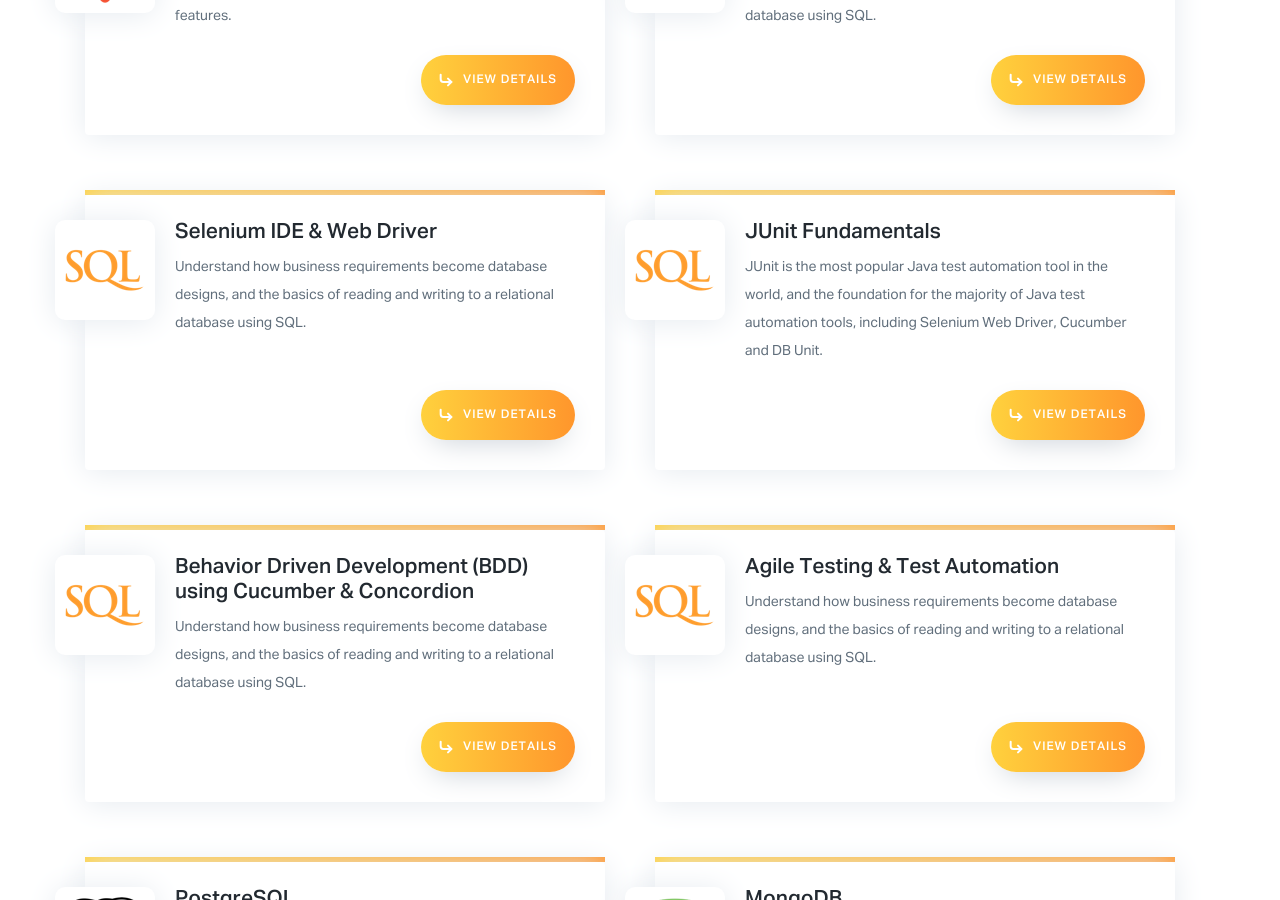
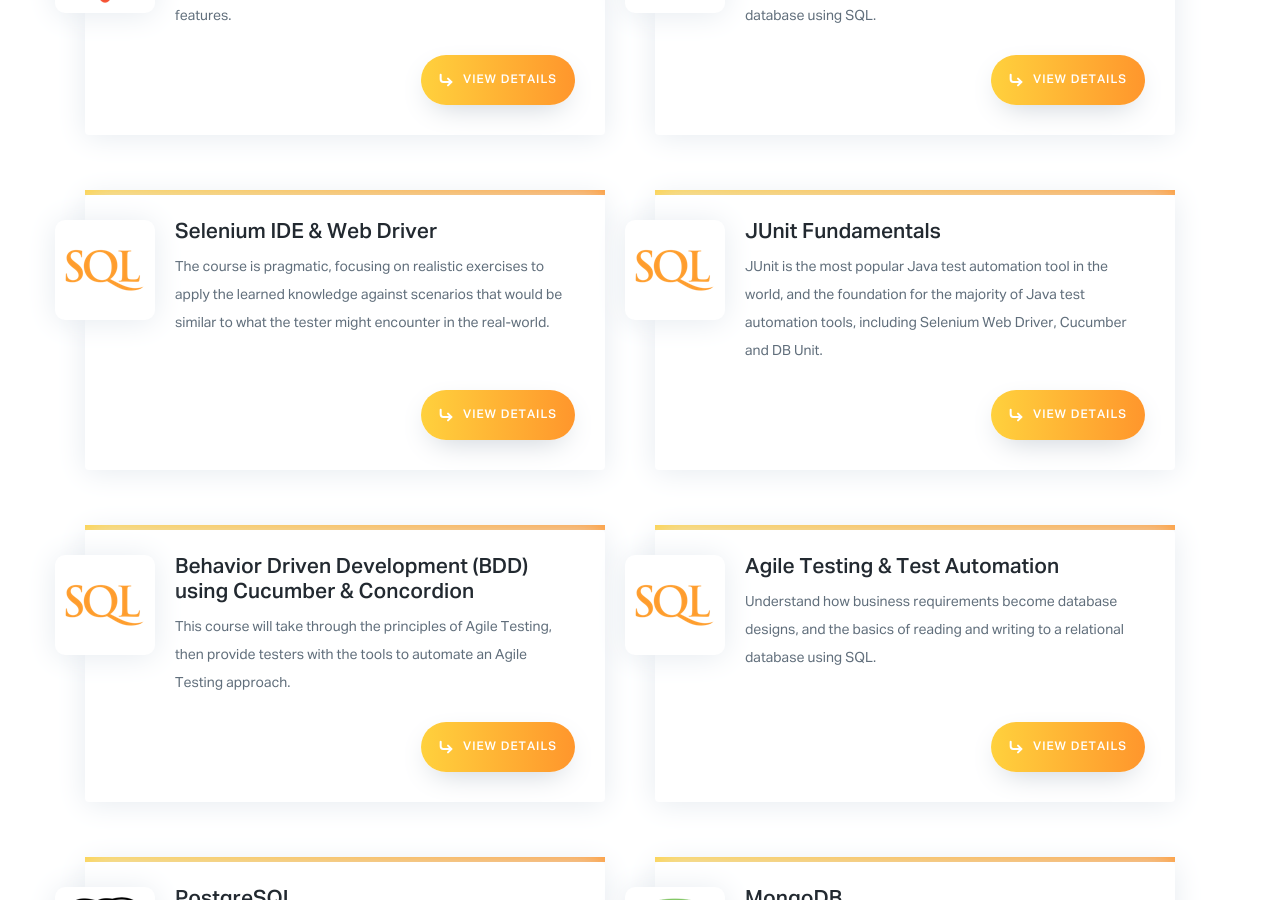
Before and after one commit to orangeandbronze/training-website, a Jekyll site: the page built from other-courses.html, in a window 1280 px wide and 900 px high, scrolled down 2458 px. Built offline with Jekyll 4.4.1, drawn with Linux system fonts in a browser that asks for light colours.

Commit message:
Fixed fb link preview and updated page photo of Selenium and BDD pages.

```diff
--- a/_posts/other-courses/2010-06-1-bdd.markdown
+++ b/_posts/other-courses/2010-06-1-bdd.markdown
@@ -3,7 +3,11 @@
 class:              trackdetails
 title:              Behavior Driven Development (BDD) using Cucumber & Concordion
 title_seo:          Behavior Driven Development Philippines
-short_description:  Understand how business requirements become database designs, and the basics of reading and writing to a relational database using SQL.
+titles:             O&B Behavior Driven Development (BDD) using Cucumber & Concordion
+desc:               "This course will take through the principles of Agile Testing, then provide testers with the tools to automate an Agile Testing approach."
+description:        This course will take through the principles of Agile Testing, then provide testers with the tools to automate an Agile Testing approach.
+photo:              "https://university.orangeandbronze.com/assets/img/BehaviorDrivenDevelopmentUsingCucumberAndConcordion-FBLinkPostPhoto.png"
+short_description:  This course will take through the principles of Agile Testing, then provide testers with the tools to automate an Agile Testing approach.
 image:              assets/img/course-sql.png
 date:               2018-06-12 08:00:00 +0800
 categories:         other_courses
@@ -27,7 +31,7 @@
                                 <div class="track-content">
                                     <section id="overview">
                                         <h3>Overview</h3>
-                                        <img class="mb30 img-fluid" src="{{ "assets/img/java-course-cover.jpg" | relative_url }}" alt="">
+                                        <img class="mb30 img-fluid" src="{{ "assets/img/BehaviorDrivenDevelopmentUsingCucumberAndConcordion-cover.png" | relative_url }}" alt="">
                                         <div class="track-details">
                                         <div class="details mr40">
                                             <img src="/assets/img/ico-calendar.svg" alt="">
--- a/_posts/other-courses/2010-06-1-selenium.markdown
+++ b/_posts/other-courses/2010-06-1-selenium.markdown
@@ -3,7 +3,11 @@
 class:              trackdetails
 title:              Selenium IDE & Web Driver
 title_seo:          Selenium Training Philippines
-short_description:  Understand how business requirements become database designs, and the basics of reading and writing to a relational database using SQL.
+titles:             "O&B Selenium IDE & Web Driver"
+desc:               "The course is pragmatic, focusing on realistic exercises to apply the learned knowledge against scenarios that would be similar to what the tester might encounter in the real-world."
+description:        The course is pragmatic, focusing on realistic exercises to apply the learned knowledge against scenarios that would be similar to what the tester might encounter in the real-world.
+photo:              "https://university.orangeandbronze.com/assets/img/SeleniumIDEAnsWebDriver-FBLinkPostPhoto.png"
+short_description:  The course is pragmatic, focusing on realistic exercises to apply the learned knowledge against scenarios that would be similar to what the tester might encounter in the real-world.
 image:              assets/img/course-sql.png
 date:               2018-06-12 08:00:00 +0800
 categories:         other_courses
@@ -27,7 +31,7 @@
                                 <div class="track-content">
                                     <section id="overview">
                                         <h3>Overview</h3>
-                                        <img class="mb30 img-fluid" src="{{ "assets/img/java-course-cover.jpg" | relative_url }}" alt="">
+                                        <img class="mb30 img-fluid" src="{{ "assets/img/SeleniumIDEAnsWebDriver-cover.png" | relative_url }}" alt="">
                                         <div class="track-details">
                                         <div class="details mr40">
                                             <img src="/assets/img/ico-calendar.svg" alt="">
```
Also changed, not shown: assets/img/BehaviorDrivenDevelopmentUsingCucumberAndConcordion-FBLinkPostPhoto.png (added), assets/img/BehaviorDrivenDevelopmentUsingCucumberAndConcordion-cover.png (added), assets/img/SeleniumIDEAnsWebDriver-FBLinkPostPhoto.png (added), assets/img/SeleniumIDEAnsWebDriver-cover.png (added).
